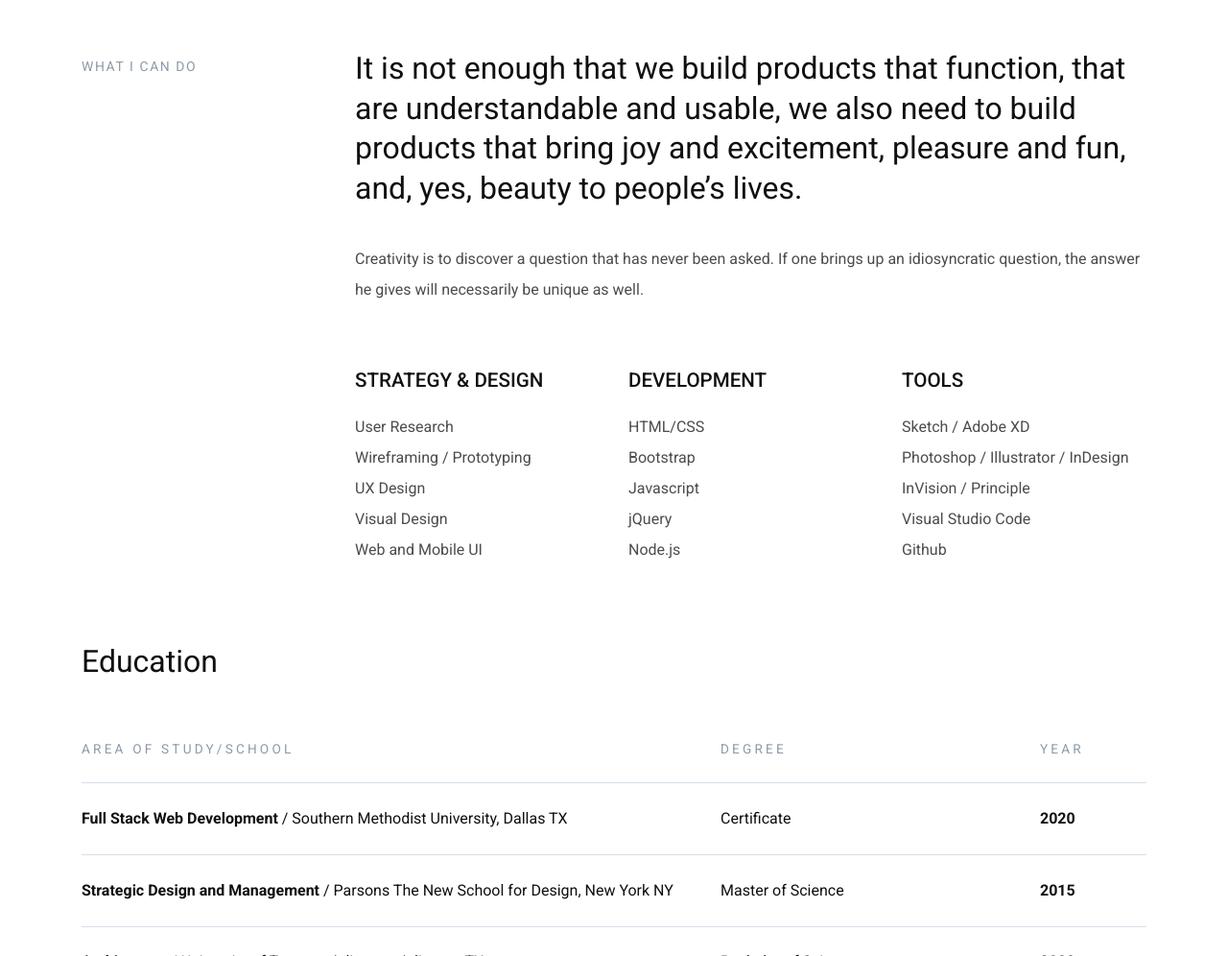
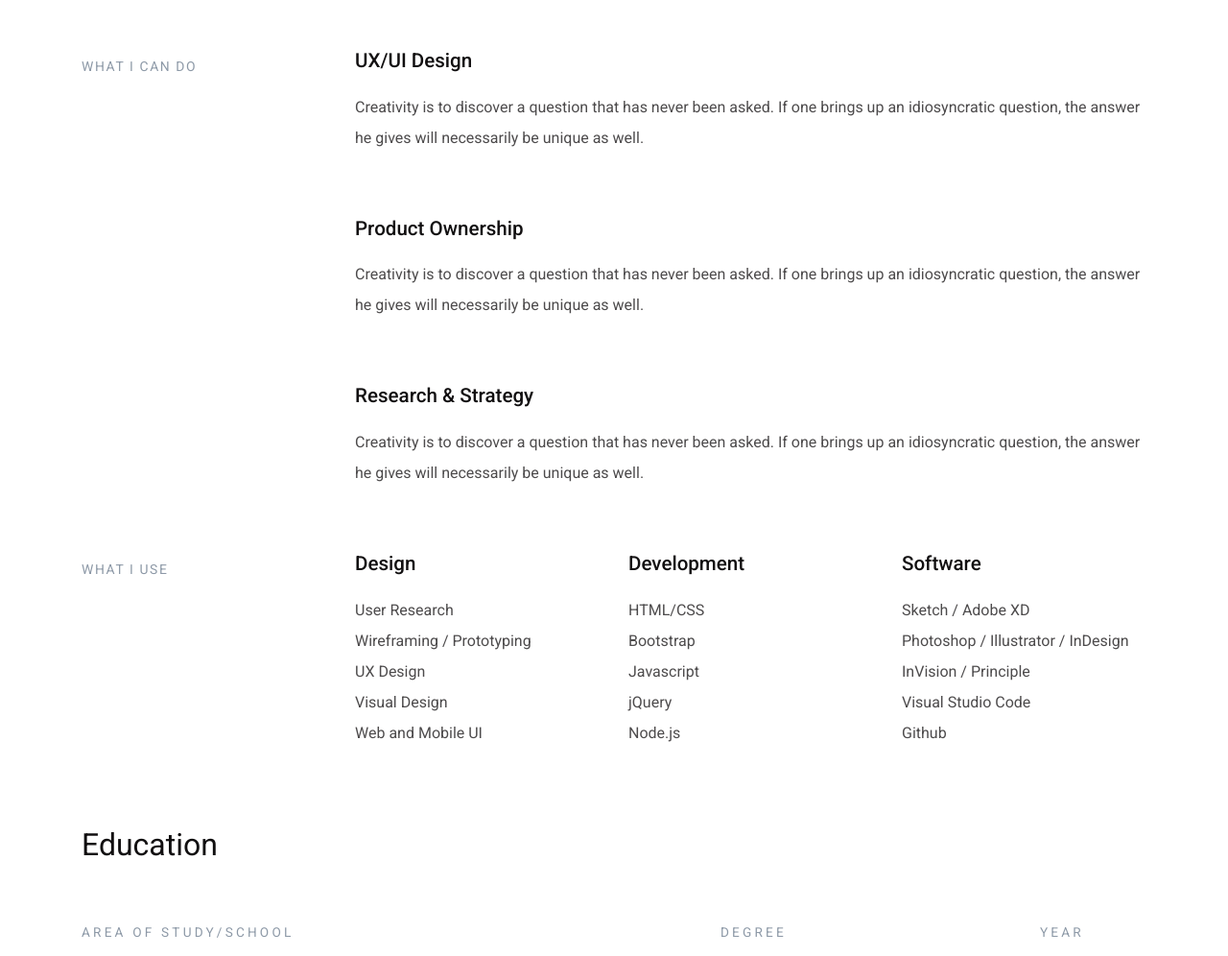
Before and after one commit to Ogonnaya/updated-portfolio, a plain HTML site: page about.html in a window 1280 px wide. Shown: the part 1160-2156 px from the top of the page at 96% size. Drawn offline with Linux system fonts and the light colour scheme.

Commit message:
updated content on about page

```diff
--- a/about.html
+++ b/about.html
@@ -178,12 +178,31 @@
           <h4 class="title title--overhead js-lines">What I can do</h4>
         </div>
         <div class="col-12 col-lg-9">
-          <h2 class="title title--h4 js-lines">
-            It is not enough that we build products that function, that are
-            understandable and usable, we also need to build products that bring
-            joy and excitement, pleasure and fun, and, yes, beauty to people’s
-            lives.
-          </h2>
+          <h5 class="title title--h6 js-lines">
+            UX/UI Design
+          </h5>
+          <div class="description js-block">
+            <p class="paragraph">
+              Creativity is to discover a question that has never been asked. If
+              one brings up an idiosyncratic question, the answer he gives will
+              necessarily be unique as well.
+            </p>
+          </div>
+
+          <h5 class="title title--h6 js-lines">
+            Product Ownership
+          </h5>
+          <div class="description js-block">
+            <p class="paragraph">
+              Creativity is to discover a question that has never been asked. If
+              one brings up an idiosyncratic question, the answer he gives will
+              necessarily be unique as well.
+            </p>
+          </div>
+
+          <h5 class="title title--h6 js-lines">
+            Research & Strategy
+          </h5>
           <div class="description js-block">
             <p class="paragraph">
               Creativity is to discover a question that has never been asked. If
@@ -192,8 +211,12 @@
             </p>
           </div>
         </div>
-        <div class="col-6 col-md-4 col-lg-3 offset-lg-3 ">
-          <h4 class="title title--h6 title--subtitle">STRATEGY & DESIGN</h4>
+
+        <div class="col-12 col-lg-3">
+          <h4 class="title title--overhead js-lines">What I use</h4>
+        </div>
+        <div class="col-6 col-md-4 col-lg-3 ">
+          <h4 class="title title--h6 title--subtitle">Design</h4>
           <ul class="list-unstyled">
             <li>User Research</li>
             <li>Wireframing / Prototyping</li>
@@ -203,7 +226,7 @@
           </ul>
         </div>
         <div class="col-6 col-md-4 col-lg-3">
-          <h4 class="title title--h6 title--subtitle">DEVELOPMENT</h4>
+          <h4 class="title title--h6 title--subtitle">Development</h4>
           <ul class="list-unstyled">
             <li>HTML/CSS</li>
             <li>Bootstrap</li>
@@ -213,7 +236,7 @@
           </ul>
         </div>
         <div class="col-6 col-md-4 col-lg-3">
-          <h4 class="title title--h6 title--subtitle">TOOLS</h4>
+          <h4 class="title title--h6 title--subtitle">Software</h4>
           <ul class="list-unstyled">
             <li>Sketch / Adobe XD</li>
             <li>Photoshop / Illustrator / InDesign</li>
```
